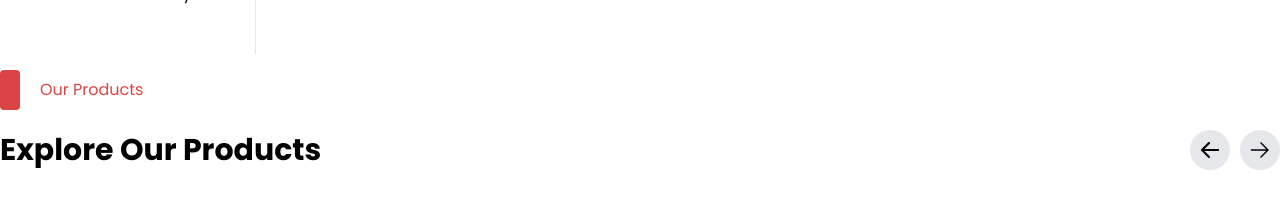
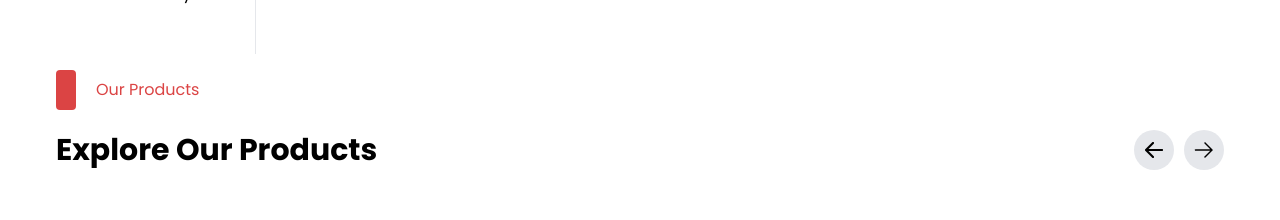
Before and after one commit to vishalglobussoftSDE/e-commerce-frontend, a React (Vite) app: page / in a window 1280 px wide. Shown: the part 542-762 px from the top of the page. Built offline with nearby package versions, Linux system fonts and the light colour scheme; a web font is replaced by a local one.

Commit message:
updated home page

```diff
--- a/src/Pages/HomePage.jsx
+++ b/src/Pages/HomePage.jsx
@@ -24,7 +24,7 @@ const HomePage = () => {
           </div>
         </div>
       </main>
-      <OurProduct />
+
       <div className="mx-14">
         <OurProduct />
         <NewArrivals />
```
